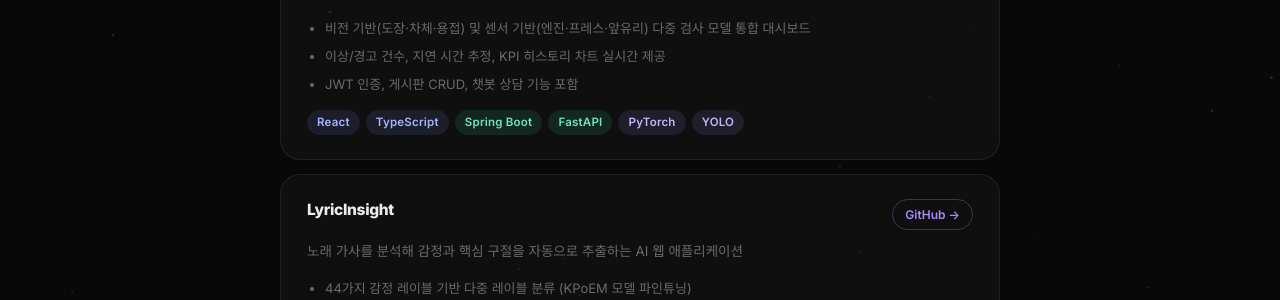
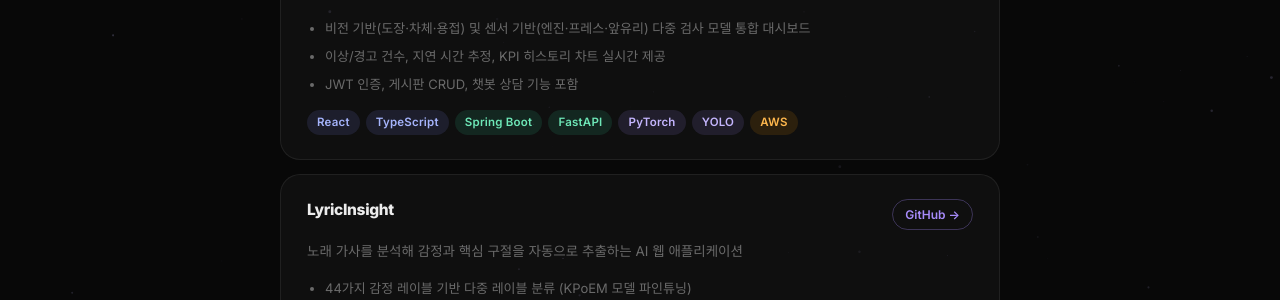
Before and after one commit to teriyakki-jin/teriyakki-jin.github.io, a Jekyll site: the page built from index.html, in a window 1280 px wide and 900 px high, scrolled down 4095 px. Shown: the part 150-450 px from the top of the window. Built offline with Jekyll 4.4.1, drawn with Linux system fonts in a browser that asks for light colours; some web fonts are replaced; the list of posts is cut into pages by our own code.

Commit message:
feat: add AWS badge to automotive process risk prediction platform card

```diff
--- a/index.html
+++ b/index.html
@@ -378,6 +378,7 @@ layout: default
       <span class="badge badge-green">FastAPI</span>
       <span class="badge badge-purple">PyTorch</span>
       <span class="badge badge-purple">YOLO</span>
+      <span class="badge badge-orange">AWS</span>
     </div>
   </div>
 
--- a/style.scss
+++ b/style.scss
@@ -1236,6 +1236,7 @@ nav {
   &.badge-blue   { background: rgba(#818cf8, 0.12); color: #a5b4fc; }
   &.badge-green  { background: rgba($aem, 0.12); color: #6ee7b7; }
   &.badge-purple { background: rgba($av, 0.12); color: #c4b5fd; }
+  &.badge-orange { background: rgba(#ff9900, 0.12); color: #ffb84d; }
   &.badge-gray   { background: rgba(255,255,255,0.05); color: $t400; border: 1px solid $br; }
 }
 
```
